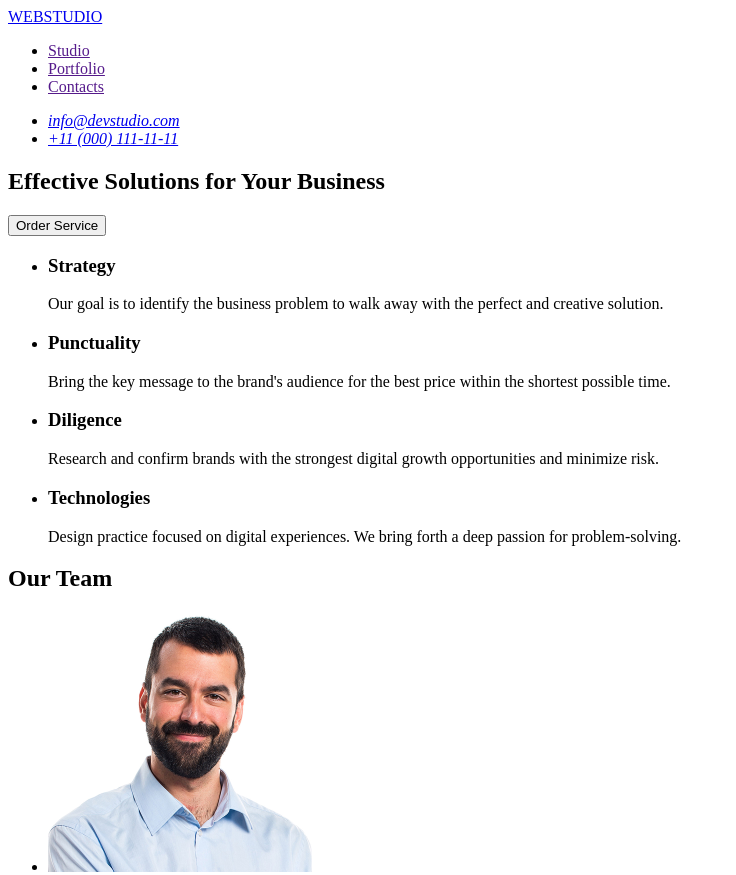
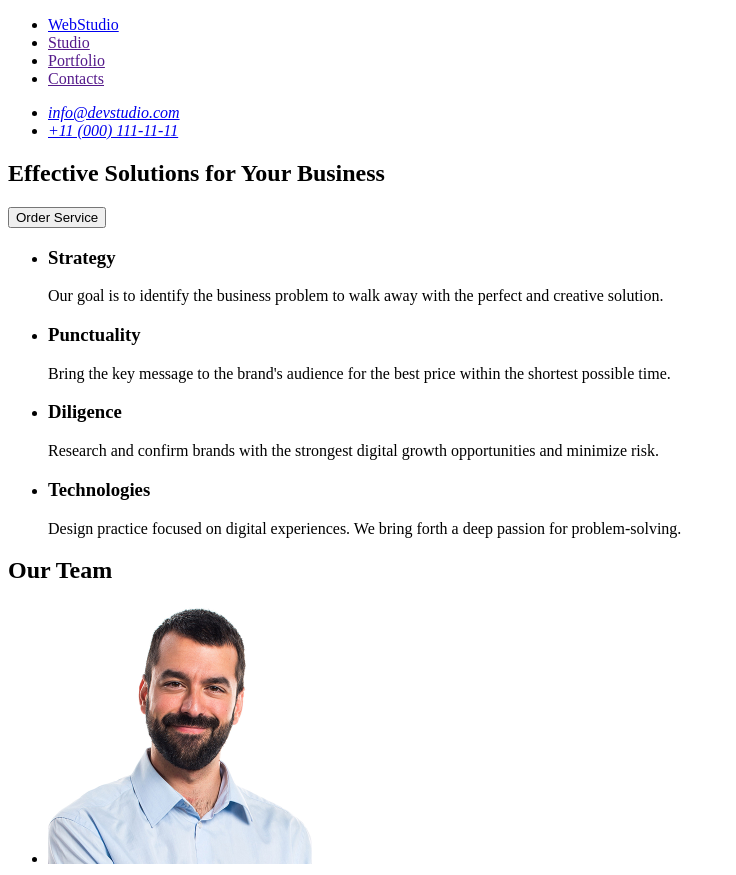
Before and after one commit to AvalianY/goit-markup-hw-01, a plain HTML site: page index.html in a window 1280 px wide. Shown: the top 875 px of the page, without its empty margins (0-736 px from the left). Drawn offline with Linux system fonts and the light colour scheme.

Commit message:
Add corrections

```diff
--- a/index.html
+++ b/index.html
@@ -8,10 +8,11 @@
 </head>
 <body>
     <header>
-        <a href="./index.html">WEBSTUDIO</a>
-
         <nav>
             <ul>
+                <li>
+                    <a href="./index.html">WebStudio</a>
+                </li>
                 <li>
                     <a href="">Studio</a>
                 </li>
@@ -94,7 +95,7 @@
     </main>
 
     <footer>
-        <a href="./index.html">WEBSTUDIO</a>
+        <a href="./index.html">WebStudio</a>
         <p>Increase the flow of customers and sales for your business with digital marketing & growth solutions.</p>
     </footer>
 </body>
```
